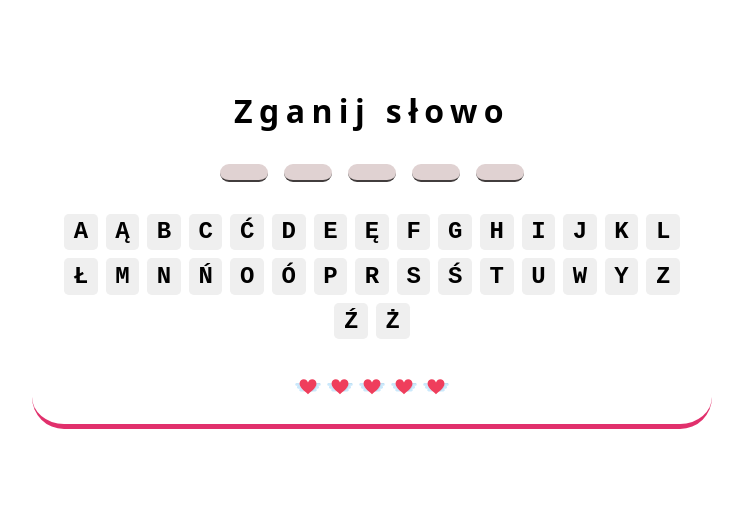
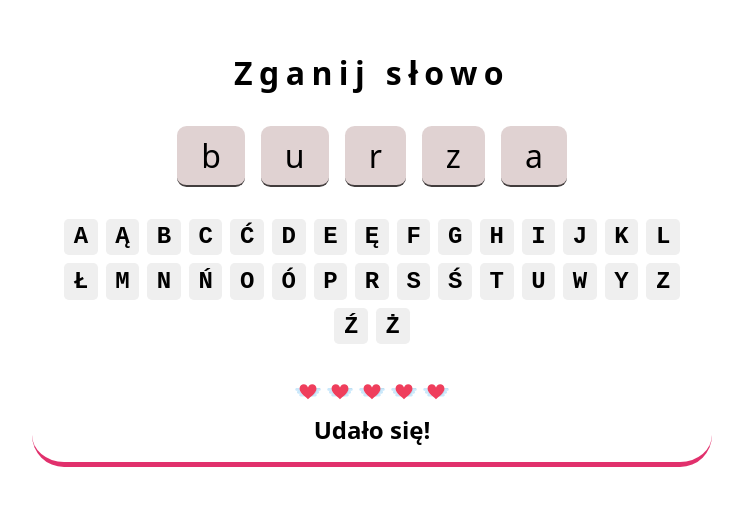
Before and after one commit to dominikamathslover/zgadnij-slowo, a React (Vite) app: page / in a window 1280 px wide. Shown: the part 149-654 px from the top of the page, without its empty margins (268-1011 px from the left). Built offline with nearby package versions, Linux system fonts and the light colour scheme; a web font is replaced by a local one.

Commit message:
feat: add random selection of five-letter words

```diff
--- a/src/components/Letter.jsx
+++ b/src/components/Letter.jsx
@@ -1,3 +1,3 @@
-export default function Letter() {
-  return <div className="letter"></div>;
+export default function Letter(props) {
+  return <div className="letter">{props.value}</div>;
 }
--- a/src/components/Main.jsx
+++ b/src/components/Main.jsx
@@ -1,8 +1,23 @@
 import Letter from "./Letter";
 import Key from "./Key";
 import Life from "./Life";
+import { useState } from "react";
+import data from "../assets/words.json";
+import { nanoid } from "nanoid";
 
 export default function Main() {
+  const [words] = useState(data);
+  const [secretWord] = useState(() => {
+    const randomNum = Math.floor(Math.random() * data["5"].length);
+    return words["5"]?.[randomNum]?.word;
+  });
+
+  function word() {
+    return secretWord
+      .split("")
+      .map((letter) => <Letter key={nanoid()} value={letter} />);
+  }
+
   function keyBoard() {
     const letters = [
       "A",
@@ -43,13 +58,7 @@ export default function Main() {
 
   return (
     <main>
-      <div className="word">
-        <Letter />
-        <Letter />
-        <Letter />
-        <Letter />
-        <Letter />
-      </div>
+      <div className="word">{word()}</div>
       <div className="keyboard">{keyBoard()}</div>
       <div className="lives">
         <Life />
@@ -58,7 +67,10 @@ export default function Main() {
         <Life />
         <Life />
       </div>
-      <section className="score"></section>
+      <section className="score">
+        <h2>Udało się!</h2>
+        {/* <p>{secretWord}</p> */}
+      </section>
     </main>
   );
 }
```
